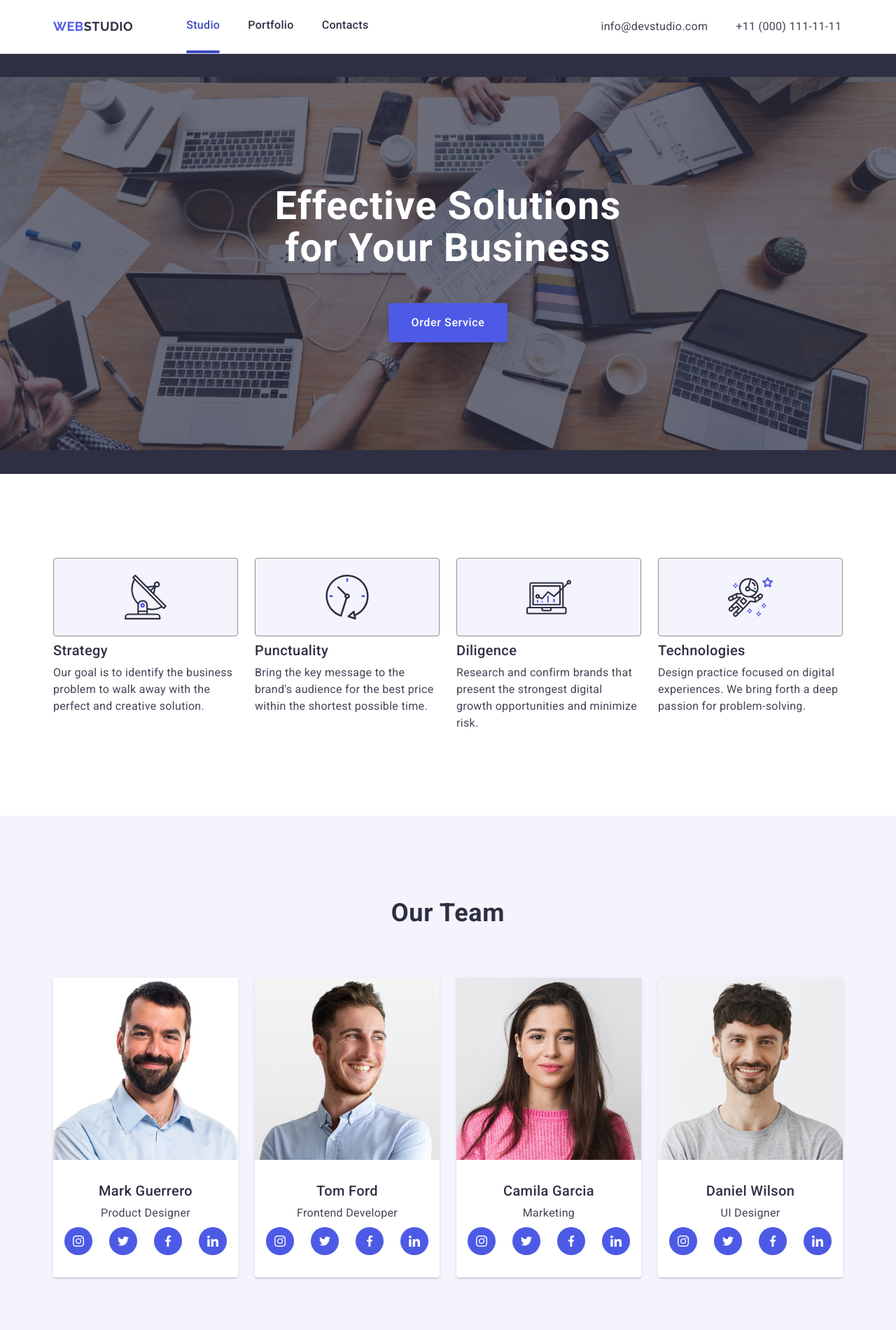
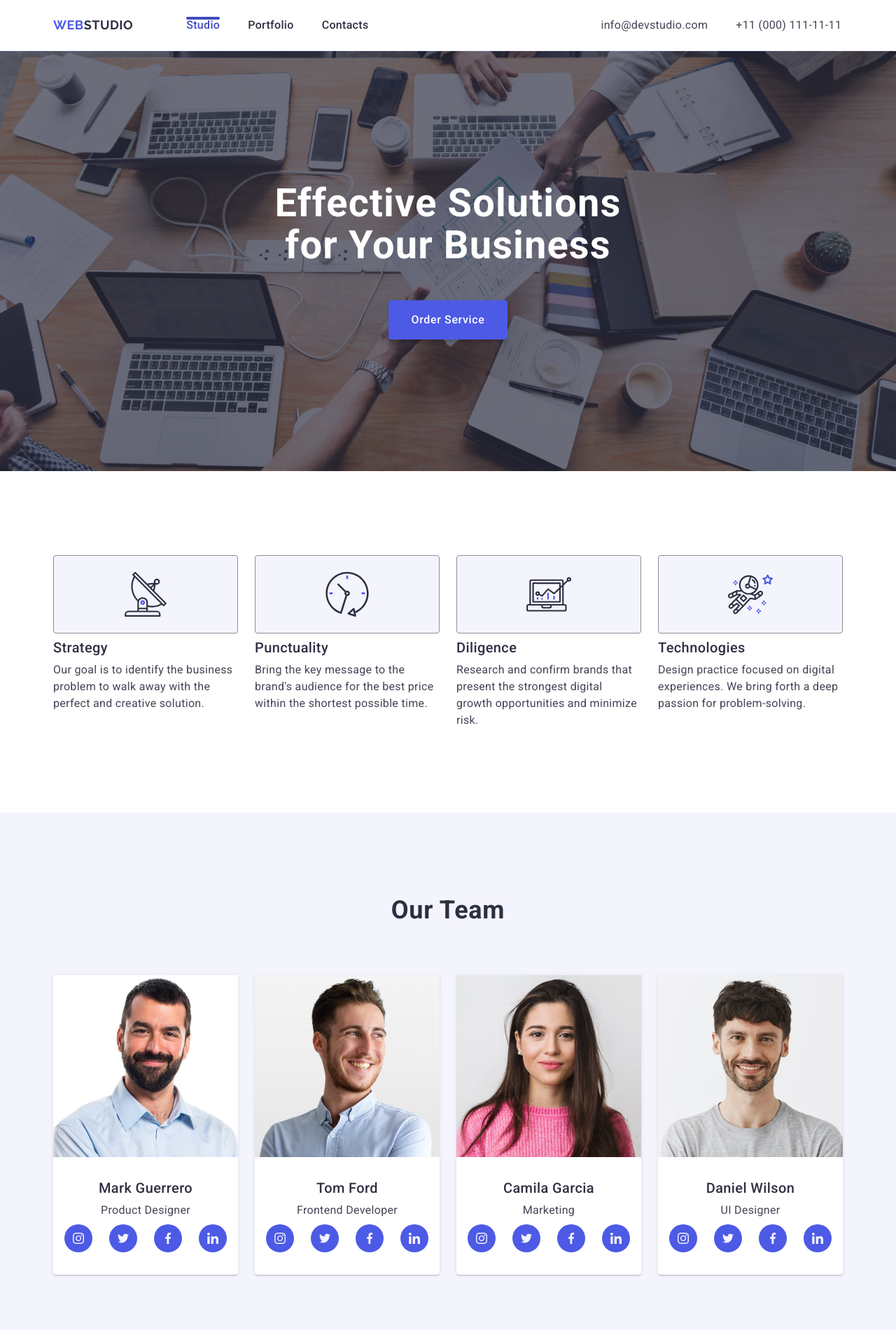
Before and after one commit to Natali-Udovyk/goit-markup-hw-4, a plain HTML site: page index.html in a window 1280 px wide. Shown: the top 1900 px of the page at 70% size. Drawn offline with nearby package versions, Linux system fonts and the light colour scheme.

Commit message:
correct-1

```diff
--- a/css/styles.css
+++ b/css/styles.css
@@ -43,14 +43,13 @@ a {
 }
 .content-header {
     border-bottom: 1px solid #e7e9fc;
+    box-shadow: 0px 2px 1px rgba(46, 47, 66, 0.08), 0px 1px 1px rgba(46, 47, 66, 0.16), 0px 1px 6px rgba(46, 47, 66, 0.08);
 }
+
 .menu-navigator {
     gap: 40px;
-    /* padding: 24px 0; */
 }
-/* .links {
-    padding: 24px 0;
-} */
+
 .logo {
     font-family: "Raleway", sans-serif;
     font-weight: 700;
@@ -66,7 +65,10 @@ a {
 span {
     color: #2e2f42;;
 }
+.links {
+    position: relative;
 
+}
 .link {
     display: flex;
     gap: 40px;
@@ -75,22 +77,27 @@ span {
     padding: 24px 0;
     transition-property: color;
     transition-duration: 250ms;
-    transition-delay: cubic-bezier(0.4, 0, 0.2, 1)s;
+    transition-delay: cubic-bezier(0.4, 0, 0.2, 1);
 }
 .link:hover,
 .link:focus {
     color: #404bbf;
 }
-.link.link.is-active {
+.link.is-active {
     color: #404bbf;
 
 }
-.links.is-active::after {
+.link.is-active::after {
     display: block;
-    content: "-";
+    width: 100%;
+    content: "";
     border-radius: 2px;
     height: 4px;
-    background: #404bbf;
+    background-color: #404bbf;
+    position: absolute;
+    left: 0;
+    bottom: -1;
+    height: 4px;
 
 }
 .link-address {
@@ -98,9 +105,9 @@ span {
     line-height: 1.5;
     color: #434455;
     font-style: normal;
-    transition-property: color;
+    transition: color;
     transition-duration: 250ms;
-    transition-delay: cubic-bezier(0.4, 0, 0.2, 1)s;
+    transition-delay: cubic-bezier(0.4, 0, 0.2, 1);
 }
 .link-address:hover,
 .link-address:focus {
@@ -122,6 +129,7 @@ span {
     gap: 40px
 } */
 .banner {
+    margin: 0 auto;
     background: #2e2f42;
     background-image: linear-gradient(
         to bottom,
@@ -129,10 +137,12 @@ span {
         rgba(46, 47, 66, 0.7)
       ), url('/images/people-office.jpg');
     background-repeat: no-repeat;
-    background-size: contain;
+    background-size: cover;
     background-position: center;
     display: flex;
     padding: 188px 0;
+    max-width: 1440px;
+
 }
 .banner .container {
     text-align: center;
@@ -167,7 +177,7 @@ span {
     box-shadow: 0 4px 4px 0 rgba(0, 0, 0, 0.15);
     transition-property: background-color;
     transition-duration: 250ms;
-    transition-delay: cubic-bezier(0.4, 0, 0.2, 1)s;
+    transition-delay: cubic-bezier(0.4, 0, 0.2, 1);
 }
 .order-button:hover,
 .order-button:focus  {
@@ -184,7 +194,7 @@ background-color: #404bbf;
 .icons-links .link-icon {
     transition-property: background-color;
     transition-duration: 250ms;
-    transition-delay: cubic-bezier(0.4, 0, 0.2, 1)s;
+    transition-delay: cubic-bezier(0.4, 0, 0.2, 1);
 }
 .icons-links .link-icon:hover,
 .icons-links .link-icon:focus {
@@ -200,7 +210,7 @@ background-color: #404bbf;
   background-color: #4d5ae5;
 }
 .icon {
-    fill: #FFFFFF ;
+    fill: #f4f4fd;
 }
 .advantages {
     font-weight: 500;
@@ -292,10 +302,11 @@ background-color: #404bbf;
     width: calc((100% - 48px) / 3);
     transition-property: box-shadow;
     transition-duration: 250ms;
-    transition-delay: cubic-bezier(0.4, 0, 0.2, 1)s;
+    transition-delay: cubic-bezier(0.4, 0, 0.2, 1);
+    transform: translateY(0%);
 
 }
-.overlay {
+/* .overlay {
     position: absolute;
     top: 0;
     left: 0;
@@ -307,6 +318,23 @@ background-color: #404bbf;
     background-color: #3f51b5;
     color: #fff;
     font-family: sans-serif;
+  } */
+    .overlay {
+    position: absolute;
+    top: 0;
+    left: 0;
+    background: #4d5ae5;
+    height: 100%;
+    width: 100%;
+    transform: translateY(100%);
+    transition: transform 250ms cubic-bezier(0.4, 0, 0.2, 1);
+  }
+  .overlay .text-overlay {
+    font-size: 16px;
+    line-height: 1.5;
+    letter-spacing: 0.02em;
+    color: #f4f4fd;
+    padding: 40px 32px;
   }
 .card-portfolio {
     position: relative;
@@ -395,7 +423,7 @@ background-color: #404bbf;
     background-color: #4d5ae5;
     transition-property: background-color;
     transition-duration: 250ms;
-    transition-delay: cubic-bezier(0.4, 0, 0.2, 1)s;
+    transition-delay: cubic-bezier(0.4, 0, 0.2, 1);
 
 }
 .social-link .link-icon-footer:hover,
--- a/index.html
+++ b/index.html
@@ -23,7 +23,7 @@
         <nav class="navigation">
           <a href="./index.html" class="logo">Web<span>Studio</span></a>
           <ul class="menu-navigator">
-            <li class="links is-active" ><a href="./index.html" class="link is-active">Studio</a></li>
+            <li class="links" ><a href="./index.html" class="link is-active">Studio</a></li>
             <li class="links" ><a href="" class="link">Portfolio</a></li>
             <li class="links" ><a href="" class="link">Contacts</a></li>
           </ul>
@@ -123,7 +123,8 @@
             <div class="info-developer">
               <h3 class="name-item" >Mark Guerrero</h3>
               <p class="role-dev" >Product Designer</p>
-              <div class="icons-links">
+              <ul class="icons-links">
+                <li>
                   <a href="https://www.instagram.com/" target="_blank" class="link-icon">
                     <svg
                   class="icon"
@@ -133,7 +134,9 @@
                   <use href='./images/icons.svg#icon-instagram-1'></use>
                   </svg>
                   </a>
-                <a href="https://www.instagram.com/" target="_blank" class="link-icon">
+                </li>
+                <li>
+                  <a href="https://www.twitter/" target="_blank" class="link-icon">
                     <svg
                     class="icon"
                     width="16"
@@ -142,7 +145,9 @@
                     <use href='./images/icons.svg#icon-twitter-1'></use>
                     </svg>
                   </a>
-            <a href="https://www.instagram.com/" target="_blank" class="link-icon">
+                </li>
+                <li>
+                  <a href="https://www.facebook.com/" target="_blank" class="link-icon">
                     <svg
                       class="icon"
                       width="16"
@@ -151,7 +156,9 @@
                       <use href='./images/icons.svg#icon-facebook-1'></use>
                     </svg>
                     </a>
-              <a href="https://www.instagram.com/" target="_blank" class="link-icon">
+                </li>
+                <li>
+                  <a href="https://www.linkedin.com/" target="_blank" class="link-icon">
                     <svg
                       class="icon"
                       width="16"
@@ -160,7 +167,8 @@
                       <use href='./images/icons.svg#icon-linkedin-1'></use>
                     </svg>
                     </a>
-              </div>
+                </li>
+              </ul>
             </div>
           </li>
           <li class="team-info" >
@@ -168,7 +176,8 @@
             <div class="info-developer">
               <h3 class="name-item" >Tom Ford</h3>
               <p class="role-dev" >Frontend Developer</p>
-              <div class="icons-links">
+              <ul class="icons-links">
+                  <li>
                     <a href="https://www.instagram.com/" target="_blank" class="link-icon">
                       <svg
                     class="icon"
@@ -178,6 +187,8 @@
                     <use href='./images/icons.svg#icon-instagram-1'></use>
                   </svg>
                     </a>
+                  </li>
+                  <li>
                     <a href="https://www.twitter.com/" target="_blank" class="link-icon">
                       <svg
                         class="icon"
@@ -187,6 +198,8 @@
                         <use href='./images/icons.svg#icon-twitter-1'></use>
                       </svg>
                     </a>
+                  </li>
+                  <li>
                     <a href="https://www.facebook.com/" target="_blank" class="link-icon">
                       <svg
                         class="icon"
@@ -196,6 +209,8 @@
                         <use href='./images/icons.svg#icon-facebook-1'></use>
                       </svg>
                       </a>
+                  </li>
+                  <li>
                     <a href="https://www.linkedin.com/" target="_blank" class="link-icon">
                       <svg
                         class="icon"
@@ -205,7 +220,8 @@
                         <use href='./images/icons.svg#icon-linkedin-1'></use>
                       </svg>
                       </a>
-              </div>
+                  </li>
+              </ul>
             </div>
           </li>
           <li class="team-info" >
@@ -213,7 +229,8 @@
             <div class="info-developer">
               <h3 class="name-item" >Camila Garcia</h3>
               <p class="role-dev" >Marketing</p>
-              <div class="icons-links">
+              <ul class="icons-links">
+                  <li>
                     <a href="https://www.instagram.com/" target="_blank" class="link-icon">
                       <svg
                     class="icon"
@@ -223,6 +240,8 @@
                     <use href='./images/icons.svg#icon-instagram-1'></use>
                   </svg>
                     </a>
+                  </li>
+                  <li>
                     <a href="https://www.twitter.com/" target="_blank" class="link-icon">
                       <svg
                         class="icon"
@@ -232,6 +251,8 @@
                         <use href='./images/icons.svg#icon-twitter-1'></use>
                       </svg>
                     </a>
+                  </li>
+                  <li>
                     <a href="https://www.facebook.com/" target="_blank" class="link-icon">
                       <svg
                         class="icon"
@@ -241,6 +262,8 @@
                         <use href='./images/icons.svg#icon-facebook-1'></use>
                       </svg>
                       </a>
+                  </li>
+                  <li>
                     <a href="https://www.linkedin.com/" target="_blank" class="link-icon">
                       <svg
                         class="icon"
@@ -250,7 +273,8 @@
                         <use href='./images/icons.svg#icon-linkedin-1'></use>
                       </svg>
                       </a>
-              </div>
+                  </li>
+              </ul>
             </div>
           </li>
           <li class="team-info" >
@@ -258,7 +282,8 @@
             <div class="info-developer">
               <h3 class="name-item" >Daniel Wilson</h3>
               <p class="role-dev" >UI Designer</p>
-              <div class="icons-links">
+              <ul class="icons-links">
+                  <li>
                     <a href="https://www.instagram.com/" target="_blank" class="link-icon">
                       <svg
                     class="icon"
@@ -268,6 +293,8 @@
                     <use href='./images/icons.svg#icon-instagram-1'></use>
                   </svg>
                     </a>
+                  </li>
+                  <li>
                     <a href="https://www.twitter.com/" target="_blank" class="link-icon">
                       <svg
                         class="icon"
@@ -277,6 +304,8 @@
                         <use href='./images/icons.svg#icon-twitter-1'></use>
                       </svg>
                     </a>
+                  </li>
+                  <li>
                     <a href="https://www.facebook.com/" target="_blank" class="link-icon">
                       <svg
                         class="icon"
@@ -286,6 +315,8 @@
                         <use href='./images/icons.svg#icon-facebook-1'></use>
                       </svg>
                       </a>
+                  </li>
+                  <li>
                     <a href="https://www.linkedin.com/" target="_blank" class="link-icon">
                       <svg
                         class="icon"
@@ -295,7 +326,8 @@
                         <use href='./images/icons.svg#icon-linkedin-1'></use>
                       </svg>
                       </a>
-              </div>
+                  </li>
+            </ul>
             </div>
           </li>
         </ul>
@@ -309,7 +341,9 @@
             <div class="card-portfolio" >
               <img  src="./images/image-5.jpg" alt="App-for-banking" width="360" />
               <div class="overlay">
+                <p class="text-overlay">
               14 Stylish and User-Friendly App Design Concepts · Task Manager App · Calorie Tracker App · Exotic Fruit Ecommerce App · Cloud Storage App
+                </p>
               </div>
             </div>
             <div class="describe-title">
@@ -321,7 +355,9 @@
             <div class="card-portfolio" >
             <img src="./images/image-4.jpg" alt="Marketing-payment" width="360" />
             <div class="overlay">
+            <p class="text-overlay">
               14 Stylish and User-Friendly App Design Concepts · Task Manager App · Calorie Tracker App · Exotic Fruit Ecommerce App · Cloud Storage App
+              </p>
             </div>
           </div>
             <div class="describe-title" >
@@ -333,7 +369,9 @@
             <div class="card-portfolio" >
             <img  src="./images/image-3.jpg" alt="Meditation-app" width="360" />
             <div class="overlay">
+              <p class="text-overlay">
               14 Stylish and User-Friendly App Design Concepts · Task Manager App · Calorie Tracker App · Exotic Fruit Ecommerce App · Cloud Storage App
+              </p>
               </div>
             </div>
             <div class="describe-title" >
@@ -345,7 +383,9 @@
             <div class="card-portfolio" >
             <img  src="./images/image-2.jpg" alt="Taxi-service" width="360" />
             <div class="overlay">
+              <p class="text-overlay">
               14 Stylish and User-Friendly App Design Concepts · Task Manager App · Calorie Tracker App · Exotic Fruit Ecommerce App · Cloud Storage App
+              </p>
               </div>
             </div>
             <div class="describe-title" >
@@ -357,7 +397,9 @@
             <div class="card-portfolio" >
             <img  src="./images/image-1.jpg" alt="Screen-illustrations" width="360" />
             <div class="overlay">
+              <p class="text-overlay">
               14 Stylish and User-Friendly App Design Concepts · Task Manager App · Calorie Tracker App · Exotic Fruit Ecommerce App · Cloud Storage App
+              </p>
               </div>
             </div>
             <div class="describe-title" >
@@ -369,7 +411,9 @@
             <div class="card-portfolio" >
             <img  src="./images/image-6.jpg" alt="Online-courses" width="360" />
             <div class="overlay">
+              <p class="text-overlay">
               14 Stylish and User-Friendly App Design Concepts · Task Manager App · Calorie Tracker App · Exotic Fruit Ecommerce App · Cloud Storage App
+              </p>
               </div>
             </div>
             <div class="describe-title" >
```
Lines whose indentation alone changed are shown as unchanged.
